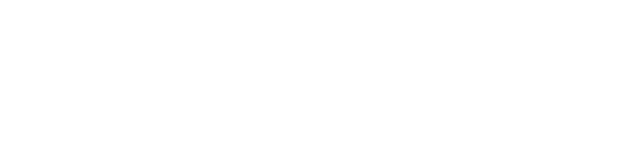
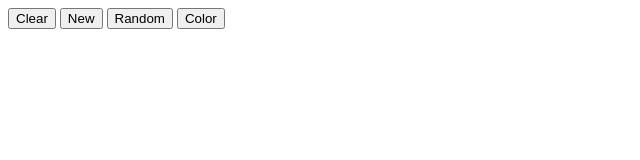
Before and after one commit to bhupesh56/etch-a-sketch, a plain HTML site: page index.html in a window 1280 px wide. Shown: the whole page, without its empty margins (0-640 px from the left). Drawn offline with Linux system fonts and the light colour scheme.

Commit message:
Create initial structure of the page

```diff
--- a/index.html
+++ b/index.html
@@ -7,6 +7,12 @@
     <title>Etch-A-Sketch</title>
 </head>
 <body>
-
+    <div class="controls">
+        <button>Clear</button>
+        <button>New</button>
+        <button>Random</button>
+        <button>Color</button>
+    </div>
+    <div class="grid"></div>
 </body>
 </html>
```
